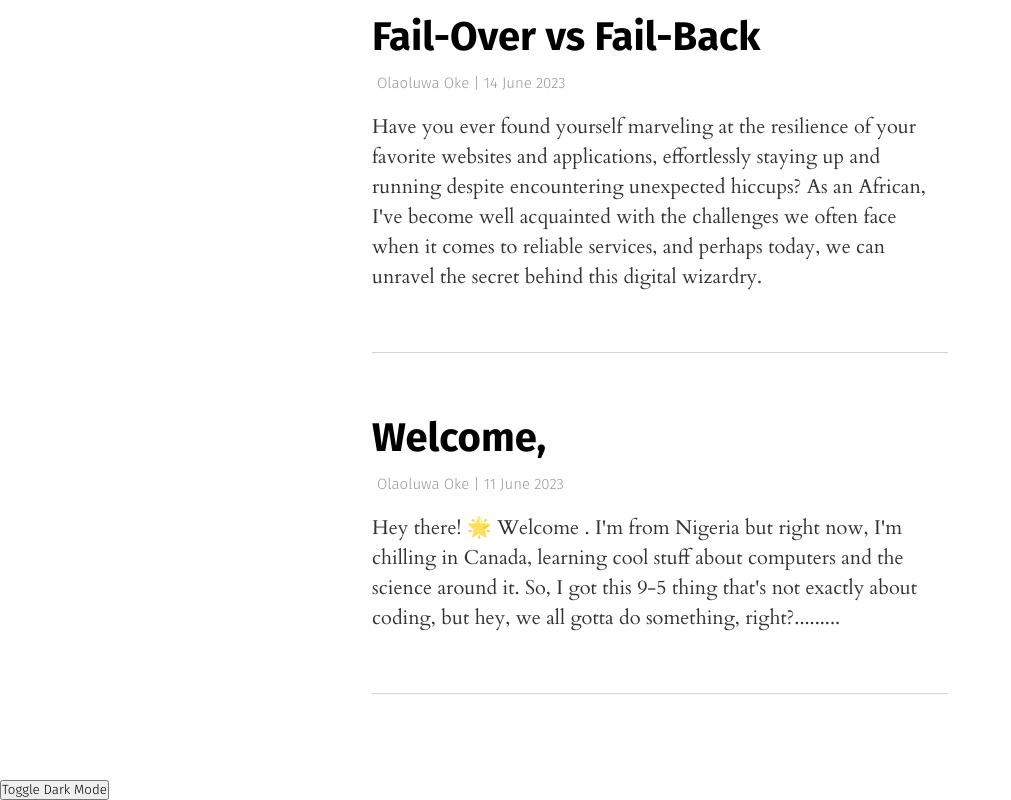
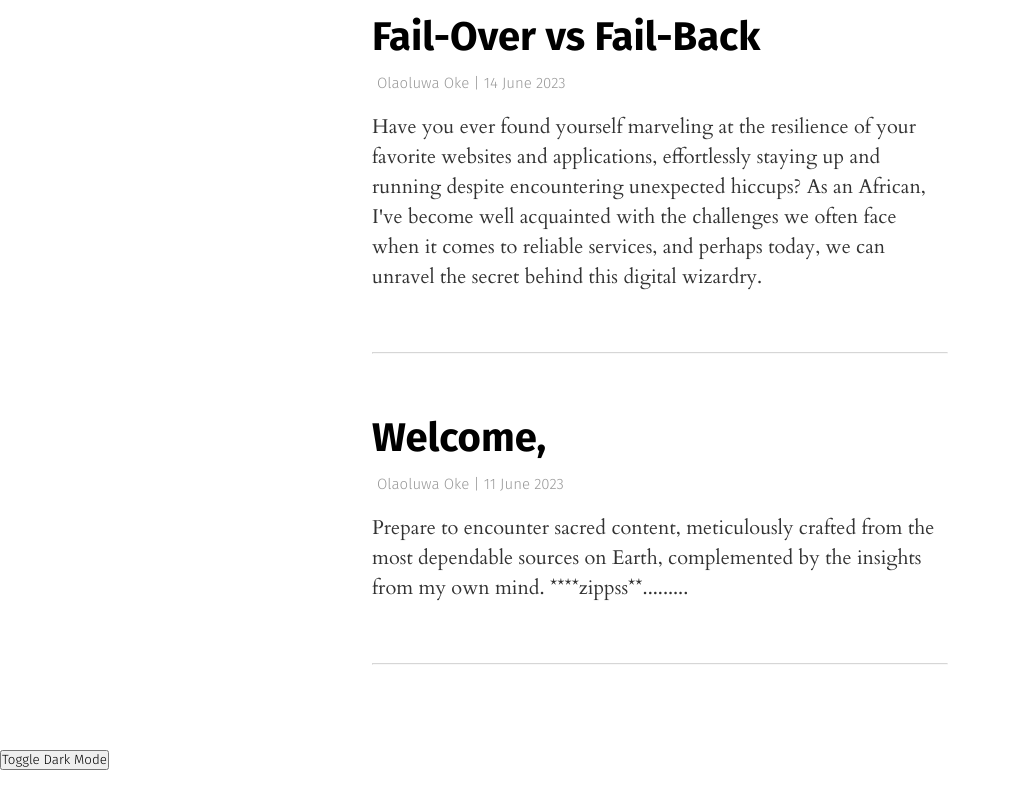
Before and after one commit to Olaisheretolearn/blog, a plain HTML site: page index.html in a window 1280 px wide. Shown: the part 1372-2172 px from the top of the page, without its empty margins (0-1011 px from the left). After the commit the page ends 2142 px from the top, so only its background shows below. Drawn offline with Linux system fonts and the light colour scheme.

Commit message:
final final

```diff
--- a/index.html
+++ b/index.html
@@ -93,8 +93,8 @@
 
             <div class="data">
                 <p class="datap">
-                    Hey there! 🌟 Welcome . I'm from Nigeria but right now, I'm chilling in Canada, learning cool stuff about computers and the science around it. So,
-                    I got this 9-5 thing that's not exactly about coding, but hey, we all gotta do something, right?.........
+                    Prepare to encounter sacred content, meticulously crafted from the most dependable sources on
+                    Earth, complemented by the insights from my own mind. ****zippss**.........
 
 
                 </p>
```
